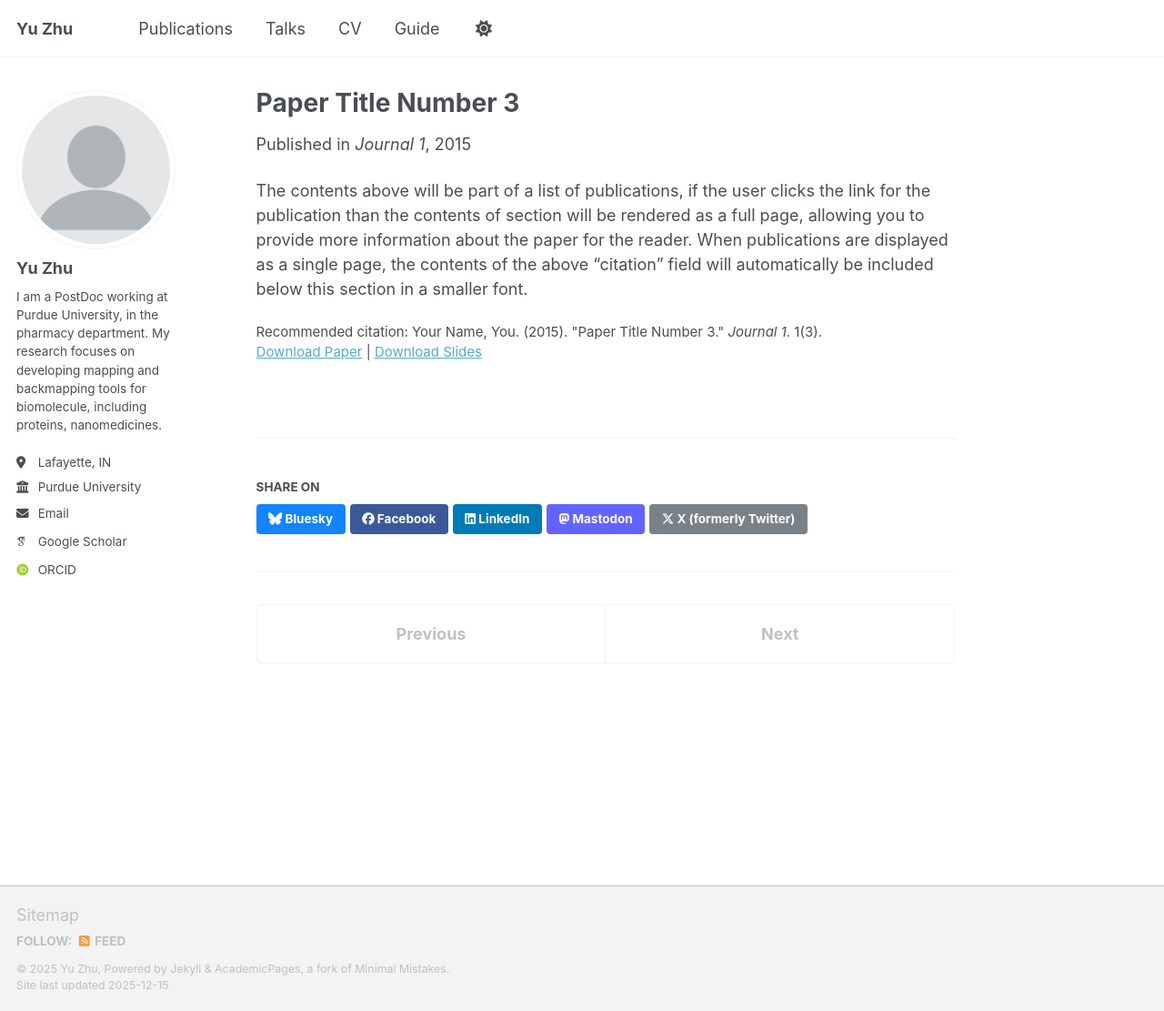
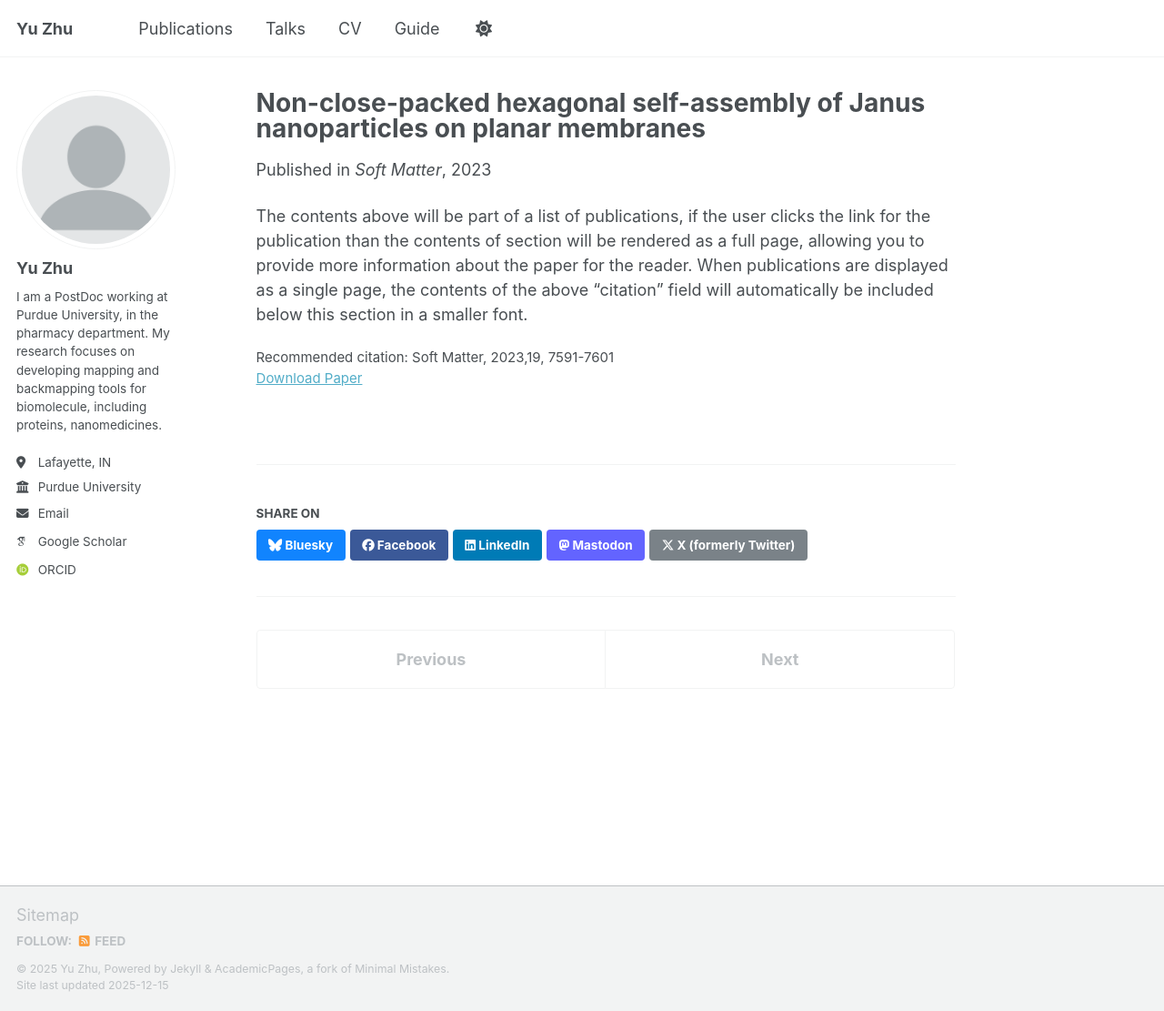
Before and after one commit to yuzhu1778/yuzhu1778.github.io, a Jekyll site: the page built from _publications/2015-10-01-paper-title-number-3.md, in a window 1280 px wide and 1111 px high. Shown: the whole window at 91% size. Built offline with Jekyll 4.4.1, drawn with Linux system fonts in a browser that asks for light colours; some web fonts are replaced; a script that is not in the unit is left out.

Commit message:
Update 2015-10-01-paper-title-number-3.md

```diff
--- a/_publications/2015-10-01-paper-title-number-3.md
+++ b/_publications/2015-10-01-paper-title-number-3.md
@@ -1,14 +1,14 @@
 ---
-title: "Paper Title Number 3"
+title: "Non-close-packed hexagonal self-assembly of Janus nanoparticles on planar membranes"
 collection: publications
 category: manuscripts
-permalink: /publication/2015-10-01-paper-title-number-3
-excerpt: 'This paper is about the number 3. The number 4 is left for future work.'
-date: 2015-10-01
-venue: 'Journal 1'
-slidesurl: 'https://academicpages.github.io/files/slides3.pdf'
-paperurl: 'https://academicpages.github.io/files/paper3.pdf'
-citation: 'Your Name, You. (2015). &quot;Paper Title Number 3.&quot; <i>Journal 1</i>. 1(3).'
+permalink: /publication/2023-09-21-Non-close-packed-hexagonal-self-assembly-of-Janus-nanoparticles-on-planar-membranes
+excerpt: 'This paper is about nanoparticle self-assembly into hexagoanl lattice on planar membrane.'
+date: 2023-09-21
+venue: 'Soft Matter'
+#slidesurl: 'https://academicpages.github.io/files/slides3.pdf'
+paperurl: 'https://pubs.rsc.org/en/content/articlelanding/2023/sm/d3sm00984j'
+citation: '	Soft Matter, 2023,19, 7591-7601'
 ---
 
 The contents above will be part of a list of publications, if the user clicks the link for the publication than the contents of section will be rendered as a full page, allowing you to provide more information about the paper for the reader. When publications are displayed as a single page, the contents of the above "citation" field will automatically be included below this section in a smaller font.
```
